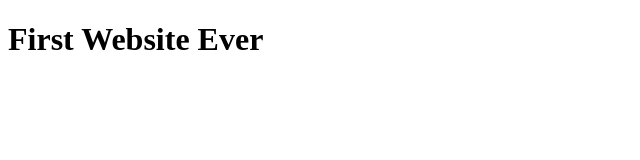
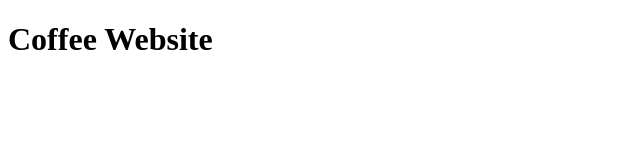
Before and after one commit to VLopez014/First_Website, a plain HTML site: page index.html in a window 1280 px wide. Shown: the whole page, without its empty margins (0-640 px from the left). Drawn offline with Linux system fonts and the light colour scheme.

Commit message:
changed to Coffee Website

```diff
--- a/index.html
+++ b/index.html
@@ -7,6 +7,6 @@
   <title>Document</title>
 </head>
 <body>
-  <h1>First Website Ever</h1>
+  <h1>Coffee Website</h1>
 </body>
 </html>
```
